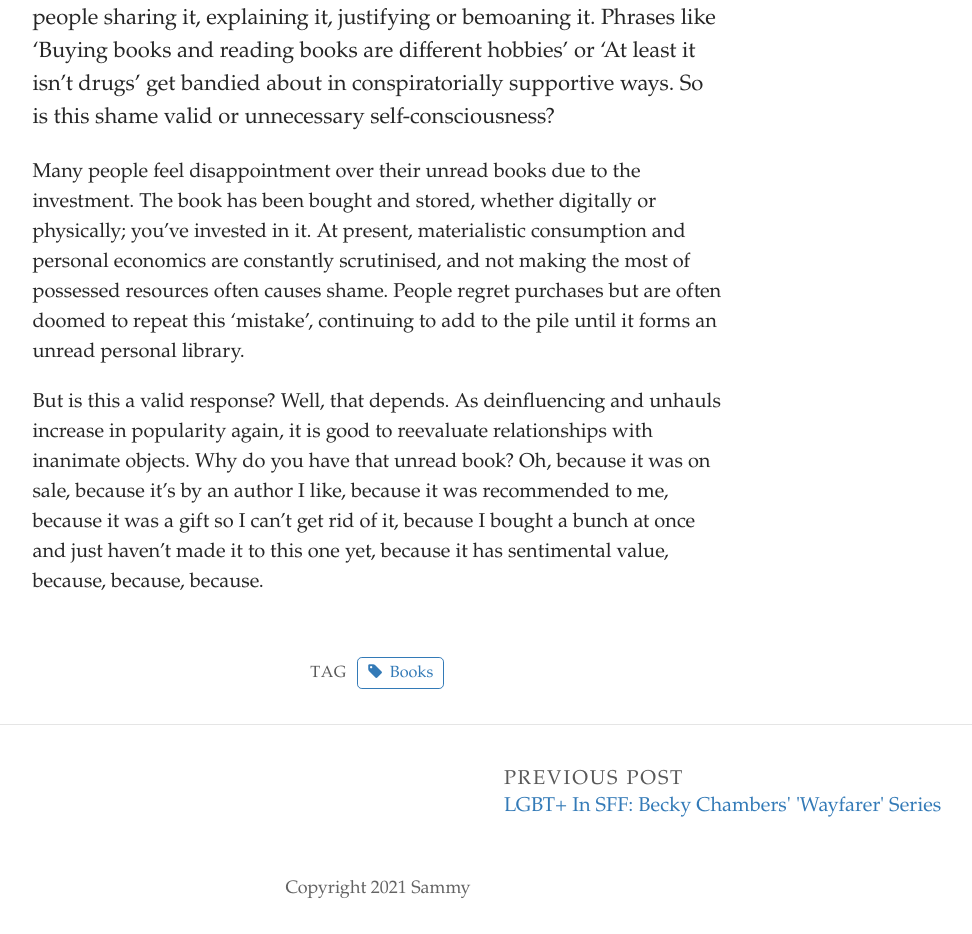
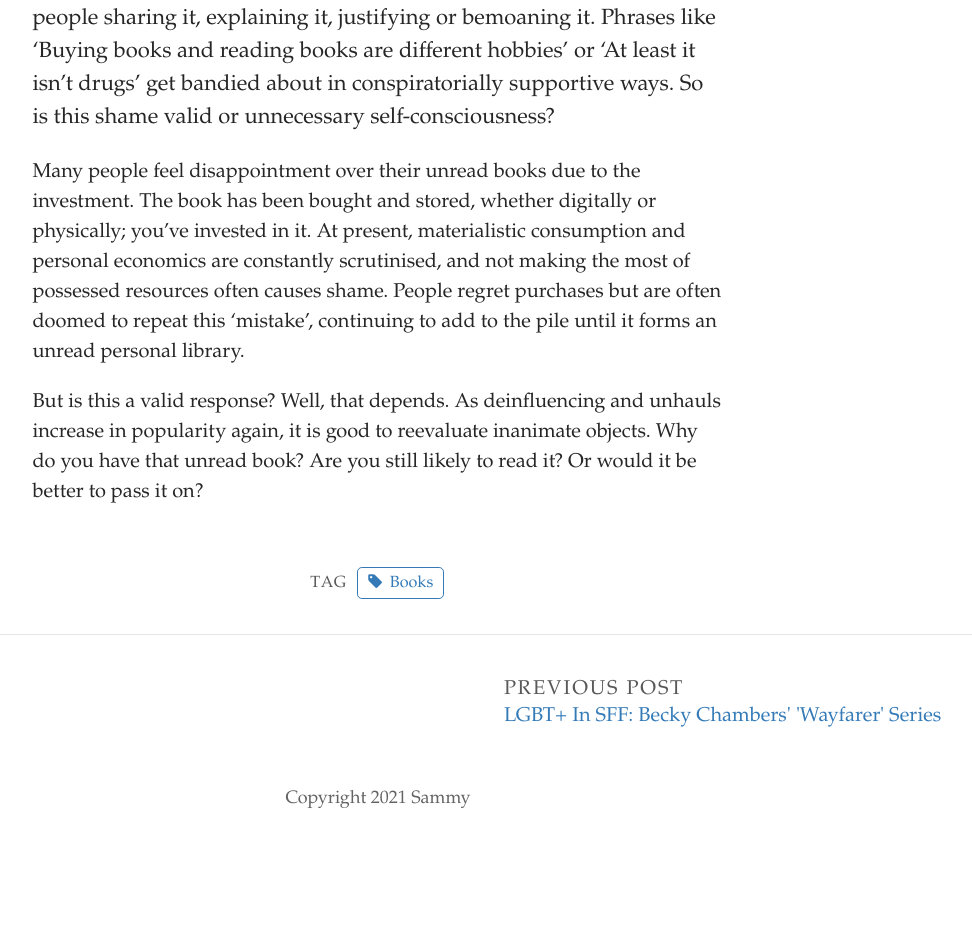
Before and after one commit to SammySpinsAYarn/Blog, a Jekyll site: the page built from _posts/2023-04-14-is-it-silly-to-be-ashamed-of-unread-books.md, in a window 1280 px wide. Shown: the part 416-1350 px from the top of the page, without its empty margins (262-1234 px from the left). Built offline with Jekyll 4.4.1, drawn with Linux system fonts in a browser that asks for light colours; some web fonts are replaced; after the commit the page ends 1260 px from its top, so only the background shows below that.

Commit message:
Update Post “2023-04-14-is-it-silly-to-be-ashamed-of-unread-books”

```diff
--- a/_posts/2023-04-14-is-it-silly-to-be-ashamed-of-unread-books.md
+++ b/_posts/2023-04-14-is-it-silly-to-be-ashamed-of-unread-books.md
@@ -12,4 +12,4 @@ Online book spaces often host people showing book hauls, unread books, and ever-
 
 Many people feel disappointment over their unread books due to the investment. The book has been bought and stored, whether digitally or physically; you've invested in it. At present, materialistic consumption and personal economics are constantly scrutinised, and not making the most of possessed resources often causes shame. People regret purchases but are often doomed to repeat this 'mistake', continuing to add to the pile until it forms an unread personal library.
 
-B﻿ut is this a valid response? Well, that depends. As deinfluencing and unhauls increase in popularity again, it is good to reevaluate relationships with inanimate objects. Why do you have that unread book? Oh, because it was on sale, because it's by an author I like, because it was recommended to me, because it was a gift so I can't get rid of it, because I bought a bunch at once and just haven't made it to this one yet, because it has sentimental value, because, because, because.
+B﻿ut is this a valid response? Well, that depends. As deinfluencing and unhauls increase in popularity again, it is good to reevaluate inanimate objects. Why do you have that unread book? Are you still likely to read it? Or would it be better to pass it on?
```
